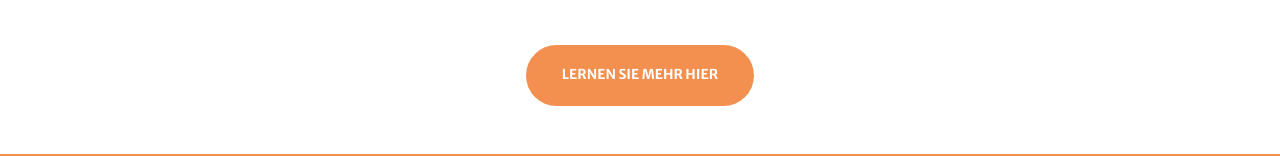
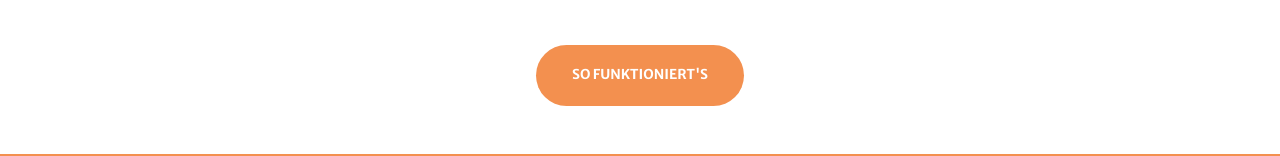
Before and after one commit to HermanoGrimmo/MyFirstJob, a plain HTML site: page index.html in a window 1280 px wide. Shown: the part 1281-1437 px from the top of the page. Drawn offline with nearby package versions, Linux system fonts and the light colour scheme.

Commit message:
Update index.html

```diff
--- a/index.html
+++ b/index.html
@@ -88,7 +88,7 @@
                 </div>
                 <div class="container">
                     <div class="row justify-content-center">
-                        <a class="btn btn-primary btn-xl js-scroll-trigger" id="btnManual" href="#manual">Lernen Sie mehr hier</a>
+                        <a class="btn btn-primary btn-xl js-scroll-trigger" id="btnManual" href="#manual">So funktioniert's</a>
                     </div>
                 </div>
             </div>
```
